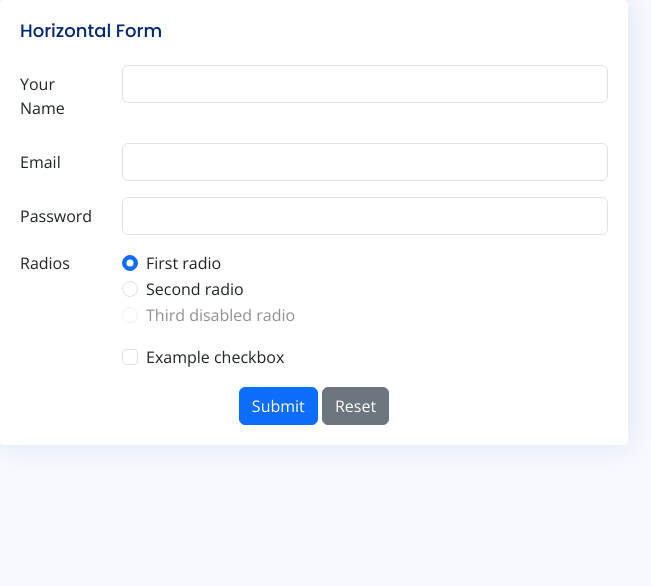
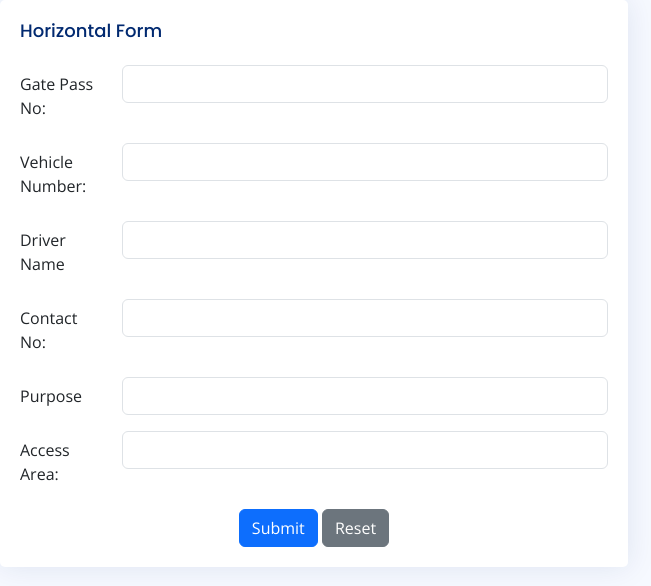
Before and after one commit to Shrey2892/GATEPass, a Django app: template GatePass/App/templates/pages-form.html in a window 1280 px wide. Shown: the top 586 px of the page, without its empty margins (0-651 px from the left). Run offline with Django 3.2, Linux system fonts and the light colour scheme; the template is opened without the code that fills it, so the values that code supplies are empty; some libraries are stand-ins or nearby versions.

Commit message:
GatePass and Basic Receipt Generated

```diff
--- a/GatePass/App/templates/pages-form.html
+++ b/GatePass/App/templates/pages-form.html
@@ -38,26 +38,62 @@
                 <h5 class="card-title">Horizontal Form</h5>
 
                 <!-- Horizontal Form -->
-                <form class="form">
+                <form class="form" method="post" id="Gatepass" action="{% url 'submit_form' %}">
+                  {% csrf_token %}
+                  {% if error_message %}
+                      <p style="color: red;">{{ error_message }}</p>
+                  {% endif %}
+
                   <div class="row mb-3">
-                    <label for="inputEmail3" class="col-sm-2 col-form-label">Your Name</label>
+                    <label for="gatepassno" class="col-sm-2 col-form-label" name="purpose">Gate Pass No:</label>
                     <div class="col-sm-10">
-                      <input type="text" class="form-control" id="inputText">
+                      <input type="text" class="form-control" id="gatepassno" name="gatepassno" unique>
                     </div>
                   </div>
+
                   <div class="row mb-3">
-                    <label for="inputEmail3" class="col-sm-2 col-form-label">Email</label>
+                    <label for="vehicle_number" class="col-sm-2 col-form-label" name="vehicle_number">Vehicle Number:</label>
                     <div class="col-sm-10">
-                      <input type="email" class="form-control" id="inputEmail">
+                      <input type="text" class="form-control" id="vehicle_number" name="vehicle_number">
                     </div>
                   </div>
+
+
                   <div class="row mb-3">
-                    <label for="inputPassword3" class="col-sm-2 col-form-label">Password</label>
+                    <label for="driver_name" class="col-sm-2 col-form-label" name="driver_name">Driver Name</label>
                     <div class="col-sm-10">
-                      <input type="password" class="form-control" id="inputPassword">
+                      <input type="text" class="form-control" id="driver_name" name="driver_name" >
                     </div>
                   </div>
-                  <fieldset class="row mb-3">
+
+                  <div class="row mb-3">
+                    <label for="owner_contact_no" class="col-sm-2 col-form-label" name="purpose">Contact No:</label>
+                    <div class="col-sm-10">
+                      <input type="text" class="form-control" id="owner_contact_no" name="owner_contact_no">
+                    </div>
+                  </div>
+
+                  <div class="row mb-3">
+                    <label for="purpose" class="col-sm-2 col-form-label" name="purpose">Purpose</label>
+                    <div class="col-sm-10">
+                      <input type="text" class="form-control" id="purpose" name="purpose">
+                    </div>
+                  </div>
+
+                  <div class="row mb-3">
+                    <label for="Access_Area" class="col-sm-2 col-form-label" name="Access_Area">Access Area:</label>
+                    <div class="col-sm-10">
+                      <input type="text" class="form-control" id="Access_Area" name="Access_Area">
+                    </div>
+                  </div>
+
+                  <!-- <div class="row mb-3">
+                    <label for="created_at" class="col-sm-2 col-form-label" name="created_at">Created At</label>
+                    <div class="col-sm-10">
+                      <input type="datetime" class="form-control" id="created_at">
+                    </div>
+                  </div> -->
+                  <!-- <fieldset class="row mb-3">
                     <legend class="col-form-label col-sm-2 pt-0">Radios</legend>
                     <div class="col-sm-10">
                       <div class="form-check">
@@ -89,7 +125,7 @@
                         </label>
                       </div>
                     </div>
-                  </div>
+                  </div>-->
                   <div class="text-center">
                     <button type="submit" class="btn btn-primary">Submit</button>
                     <button type="reset" class="btn btn-secondary">Reset</button>
--- a/GatePass/App/templates/pages-home.html
+++ b/GatePass/App/templates/pages-home.html
@@ -9,7 +9,8 @@
     <h1>Hello User</h1>
     <p>You are logged in as {{ user.username }}.</p>
     <h2> Do you want to create a Gate Pass?</h2>
-    <button type="button" class="btn btn-primary"><a href="{% url 'form' %}">Create</a></button>
+    <button type="button" class="btn btn-primary"><a href="{% url 'form' %}
+        ">Create</a></button>
     <a href="{% url 'logout' %}">Logout</a>
 
 
```
Also changed, not shown: GatePass/App/models.py (+14 -4 lines), GatePass/App/templates/pages-main.html (added, +11 -0 lines), GatePass/App/templates/receipt.html (added, +22 -0 lines), GatePass/App/urls.py (+5 -2 lines), GatePass/App/views.py (+178 -11 lines).
